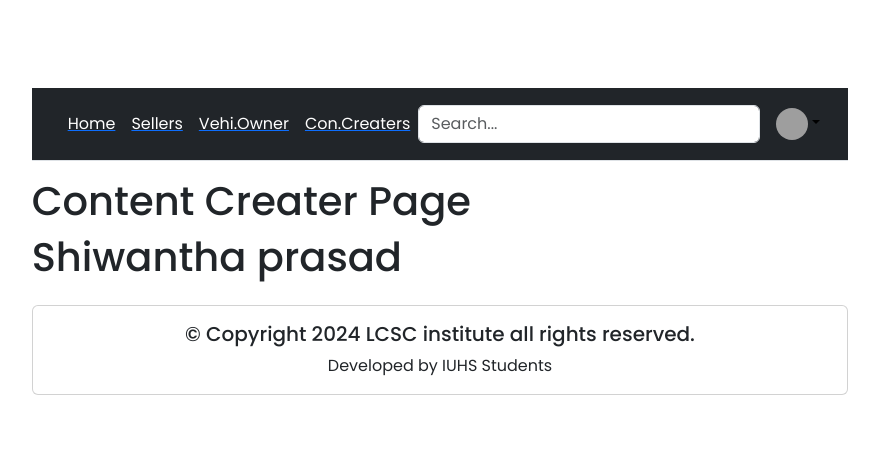
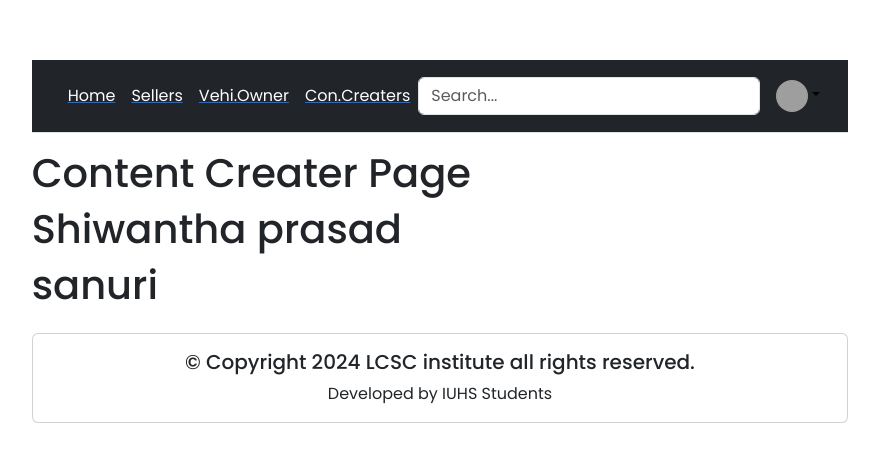
Before and after one commit to BihanMadhusankha/Lake-shrimps-collecting-system, a React (Vite) app in the folder Frontend/: page /SSABS/user/userhome/con.creaters in a window 1280 px wide. Shown: the part 159-620 px from the top of the page, without its empty margins (200-1079 px from the left). Built offline with nearby package versions, Linux system fonts and the light colour scheme; grey boxes are pictures that could not be loaded; a small style sheet from the web is missing.

Commit message:
sanuri first

```diff
--- a/Frontend/src/page/contentCreaterPage.tsx
+++ b/Frontend/src/page/contentCreaterPage.tsx
@@ -7,6 +7,8 @@ export default function contentCreaterPage() {
       <UserNavigation/>
       <h1>Content Creater Page</h1>
       <h1>Shiwantha prasad</h1>
+      <h1>sanuri</h1>
+
       </div>
   )
 }
```
